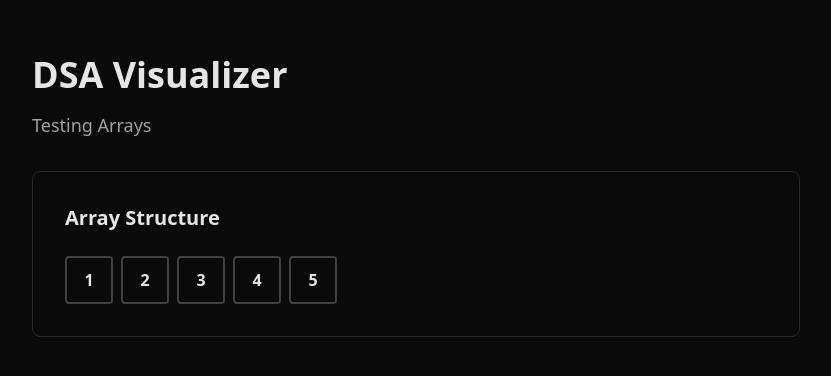
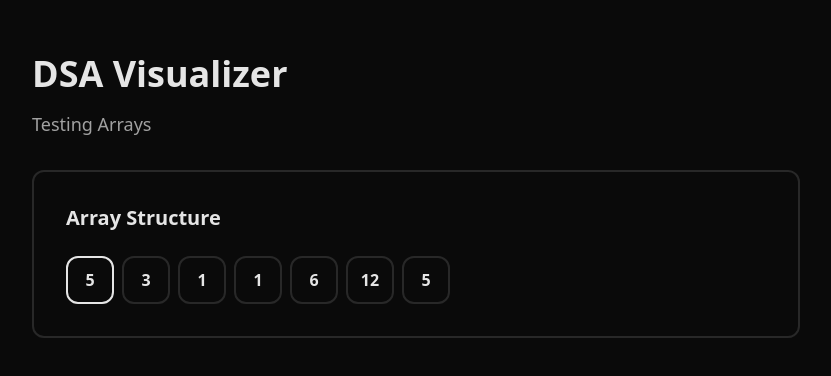
Before and after one commit to tahasoomra9/DSA-Visualizer, a Next.js app: page / in a window 1280 px wide. Shown: the part 204-580 px from the top of the page, without its empty margins (224-1055 px from the left). Built offline with nearby package versions, Linux system fonts and the light colour scheme.

Commit message:
Implemented hard coded Array for VIZ

```diff
--- a/app/globals.css
+++ b/app/globals.css
@@ -26,6 +26,7 @@
   --chart-4: rgb(26, 78, 218);
   --chart-5: rgb(31, 63, 173);
   --sidebar: rgb(23, 23, 23);
+  --approved: rgb(87, 196, 78);
   --sidebar-foreground: rgb(250, 250, 250);
   --sidebar-primary: rgb(20, 71, 230);
   --sidebar-primary-foreground: rgb(250, 250, 250);
--- a/app/page.tsx
+++ b/app/page.tsx
@@ -1,3 +1,4 @@
+import {ArrayStep} from "../examples/linearSearch"
 export default function Home() {
   return (
     <div className="min-h-screen w-full" style={{ backgroundColor: "var(--background)", color: "var(--foreground)" }}>
@@ -11,7 +12,7 @@ export default function Home() {
           </p>
 
           <div
-            className="p-8 rounded-lg border"
+            className="p-8 rounded-xl border-2"
             style={{
               backgroundColor: "var(--background)",
               borderColor: "var(--border)",
@@ -21,19 +22,22 @@ export default function Home() {
               Array Structure
             </h2>
             <div className="flex gap-2 flex-wrap">
-              {[1, 2, 3, 4, 5].map((num) => (
+              {ArrayStep.array.map((num, index) => {
+                const isActive = ArrayStep.activeIndices.includes(index);
+
+                return (
                   <div
-                  key={num}
-                  className="w-12 h-12 flex items-center justify-center rounded border-2 font-semibold transition-all hover:scale-110"
+                    key={`${num}-${index}`}
+                    className="w-12 h-12 flex items-center justify-center rounded-xl border-2 font-semibold transition-all hover:scale-110"
                     style={{
-                    backgroundColor: "var(--background)",
+                      borderColor: isActive ? "var(--primary)" : "var(--border)",
                       color: "var(--primary)",
-                    borderColor: "var(--accent)",
                     }}
                   >
                     {num}
                   </div>
-              ))}
+                );
+              })}
             </div>
           </div>
         </div>
--- a/examples/linearSearch.ts
+++ b/examples/linearSearch.ts
@@ -14,23 +14,9 @@ export function linearSearch(array: number[], activeIndices: number[], target: n
     };
 }
 
-export const ArrayStep1: Step = linearSearch(
-    [5,3,1],
+export const ArrayStep: Step = linearSearch(
+    [5,3,1,1,6,12,5],
     [0],
     1,
-    "Step 1: index pointer at 0 where 5 != target(1)"
+    "Step"
 );
-
-export const ArrayStep2: Step = linearSearch(
-    [5,3,1],
-    [1],
-    1,
-    "Step 2: index pointer at 1 where 3 != target (1)"
-);
-
-export const ArrayStep3: Step = linearSearch(
-    [5,3,1],
-    [2],
-    1,
-    "Step 3: index pointer at 2 where 1 == target (1), Target Found at index(2)!"
-);
```
Lines whose indentation alone changed are shown as unchanged.
